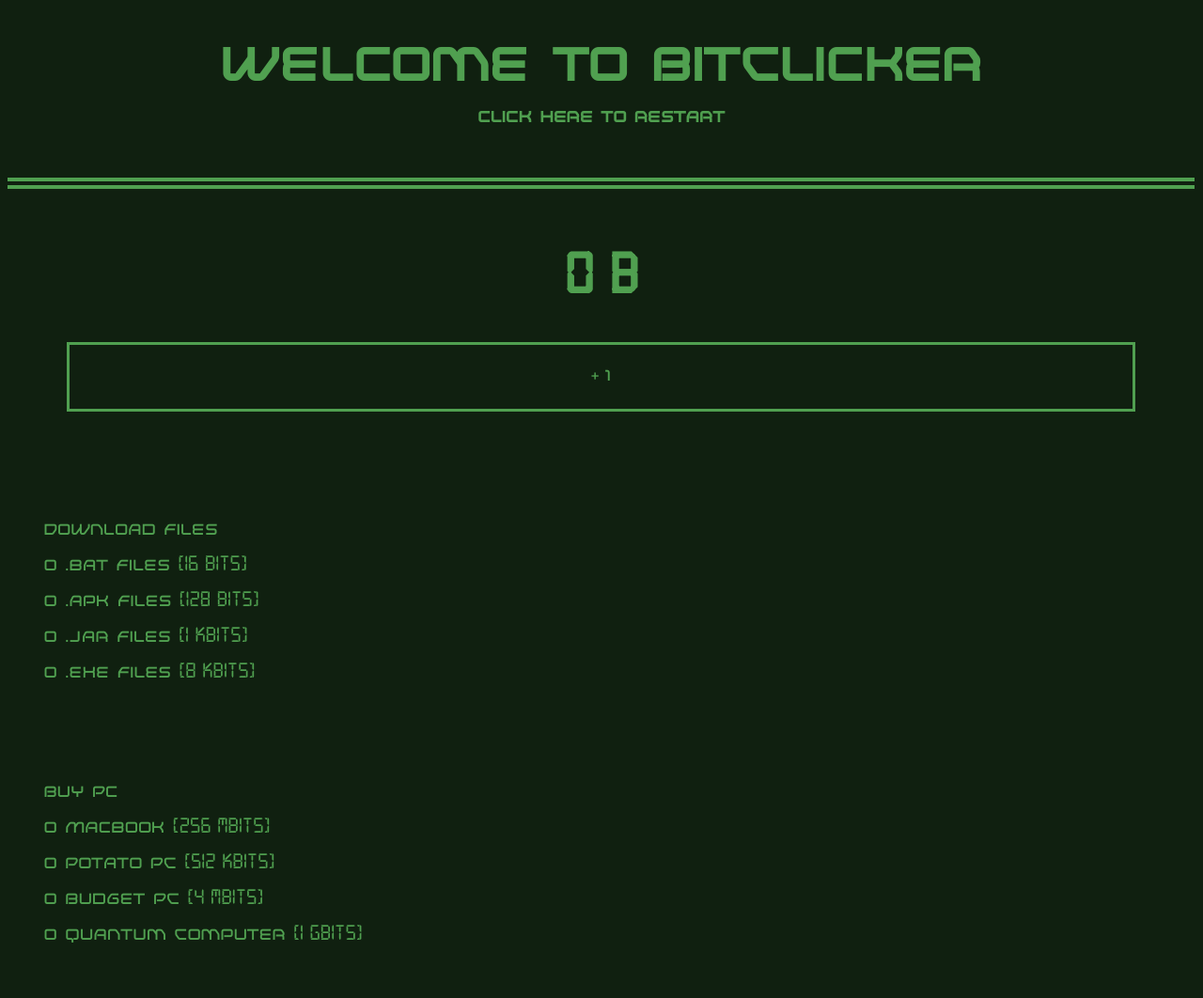
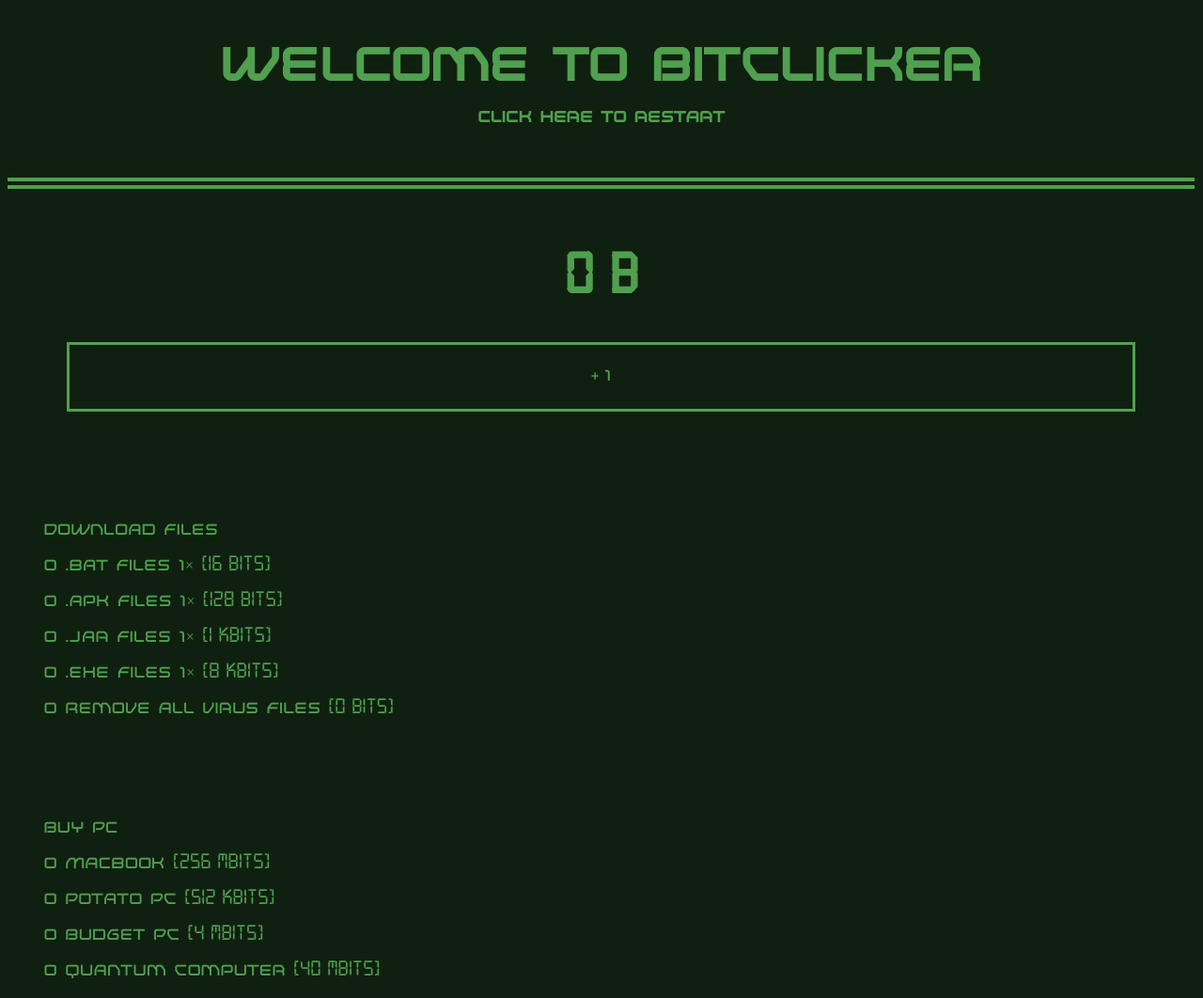
Before and after one commit to braerts/BitClicker, a plain HTML site: page index.html in a window 1280 px wide. Shown: the top 1062 px of the page at 94% size. Drawn offline with Linux system fonts and the light colour scheme.

Commit message:
Add files via upload

```diff
--- a/Script.js
+++ b/Script.js
@@ -15,6 +15,9 @@ var exePrice = 8192;
 var exeCount = 0;
 var exeValue = 512;
 var exeTotal = 0;
+var virusCount = 0;
+var virusValue = 512;
+var virusTotal = 0;
 var macPrice = 268435456;
 var macCount = 0;
 var macValue = 1;
@@ -30,7 +33,7 @@ var budgetCount = 0;
 var budgetValue = 1;
 var budgetTotal = 0;
 var budgetTimer = 0;
-var quantumPrice = 1073741824;
+var quantumPrice = 41943040;
 var quantumCount = 0;
 var quantumValue = 1;
 var quantumTotal = 0;
@@ -55,6 +58,9 @@ function onLoad () {
     exeCount = parseInt(localStorage.getItem("storedExeCount"))
     exeValue = parseInt(localStorage.getItem("storedExeValue"))
     exeTotal = parseInt(localStorage.getItem("storedExeTotal"))
+    virusCount = parseInt(localStorage.getItem("storedVirusCount"))
+    virusValue = parseInt(localStorage.getItem("storedVirusValue"))
+    virusTotal = parseInt(localStorage.getItem("storedVirusTotal"))
     macPrice = parseInt(localStorage.getItem("storedMacPrice"))
     macCount = parseInt(localStorage.getItem("storedMacCount"))
     macValue = parseInt(localStorage.getItem("storedMacValue"))
@@ -104,6 +110,12 @@ function onLoad () {
       else if (name == 4){
         exeCount ++
         exePrice = Math.round(exePrice * 1.15)}
+      else if (name == 5){
+        if (virusCount >= 1){
+          virusCount = 0}
+          bit = bit - Math.round(Math.floor(bit) / 100)}}
+        else {
+          virusCount = 0
     }
   }
   function buyPc (price, name){
@@ -160,59 +172,67 @@ function onLoad () {
   }
   //Dit is de game loop die elke 0.05 Seconde afgaat
   setInterval (function (){
-    bit = bit + batCount * batValue / 20 + apkCount * apkValue / 20 + jarCount * jarValue / 20 + exeCount * exeValue / 20
+    bit = bit + batCount * batValue / 20 + apkCount * apkValue / 20 + jarCount * jarValue / 20 + exeCount * exeValue / 20 - virusCount * virusValue / 20
     batTotal = batTotal + batCount * batValue / 20
     apkTotal = apkTotal + apkCount * apkValue / 20
     jarTotal = jarTotal + jarCount * jarValue / 20
     exeTotal = exeTotal + exeCount * exeValue / 20
+    virusTotal = virusTotal + virusCount * virusValue / 20
     clickValue = Math.round(1 + batValue * batCount * 0.2 + apkValue * apkCount * 0.2 + jarValue * jarCount * 0.2 + exeValue * exeCount * 0.2)
     compute (mac)
     compute (potato)
     compute (budget)
     compute (quantum)
-
+    if (bit < 0) {
+      bit = 0
+    }
     //Dit stuurt JS code door naar Index.html
     document.getElementById("title").innerHTML = bitConvert(Math.round(bit)) + "Bits - BitClicker"
     document.getElementById("bit").innerHTML = bitConvert(Math.round(bit))
     document.getElementById("clickValue").innerHTML = bitConvert(clickValue)
     document.getElementById("batPrice").innerHTML = bitConvert(batPrice)
     document.getElementById("batTotal").innerHTML = bitConvert(batTotal)
-    document.getElementById("batCount").innerHTML = Math.round(batCount)
+    document.getElementById("batCount").innerHTML = bitConvert(Math.round(batCount))
     document.getElementById("batValue").innerHTML = bitConvert(batValue)
     document.getElementById("batOutput").innerHTML = bitConvert(batValue * batCount)
     document.getElementById("apkPrice").innerHTML = bitConvert(apkPrice)
     document.getElementById("apkTotal").innerHTML = bitConvert(apkTotal)
-    document.getElementById("apkCount").innerHTML = Math.round(apkCount)
+    document.getElementById("apkCount").innerHTML = bitConvert(Math.round(apkCount))
     document.getElementById("apkValue").innerHTML = bitConvert(apkValue)
     document.getElementById("apkOutput").innerHTML = bitConvert(apkValue * apkCount)
     document.getElementById("jarPrice").innerHTML = bitConvert(jarPrice)
     document.getElementById("jarTotal").innerHTML = bitConvert(jarTotal)
-    document.getElementById("jarCount").innerHTML = Math.round(jarCount)
+    document.getElementById("jarCount").innerHTML = bitConvert(Math.round(jarCount))
     document.getElementById("jarValue").innerHTML = bitConvert(jarValue)
     document.getElementById("jarOutput").innerHTML = bitConvert(jarValue * jarCount)
     document.getElementById("exePrice").innerHTML = bitConvert(exePrice)
     document.getElementById("exeTotal").innerHTML = bitConvert(exeTotal)
-    document.getElementById("exeCount").innerHTML = Math.round(exeCount)
+    document.getElementById("exeCount").innerHTML = bitConvert(Math.round(exeCount))
     document.getElementById("exeValue").innerHTML = bitConvert(exeValue)
     document.getElementById("exeOutput").innerHTML = bitConvert(exeValue * exeCount)
+    document.getElementById("virusPrice").innerHTML = bitConvert(bit / 100)
+    document.getElementById("virusTotal").innerHTML = bitConvert(virusTotal)
+    document.getElementById("virusCount").innerHTML = bitConvert(Math.round(virusCount))
+    document.getElementById("virusValue").innerHTML = bitConvert(virusValue)
+    document.getElementById("virusOutput").innerHTML = bitConvert(virusValue * virusCount)
     document.getElementById("macPrice").innerHTML = bitConvert(macPrice)
     document.getElementById("macTotal").innerHTML = bitConvert(macTotal)
-    document.getElementById("macCount").innerHTML = Math.round(macCount)
+    document.getElementById("macCount").innerHTML = bitConvert(Math.round(macCount))
     document.getElementById("macValue").innerHTML = bitConvert(macValue)
     document.getElementById("macOutput").innerHTML = bitConvert(macValue * macCount)
     document.getElementById("potatoPrice").innerHTML = bitConvert(potatoPrice)
     document.getElementById("potatoTotal").innerHTML = bitConvert(potatoTotal)
-    document.getElementById("potatoCount").innerHTML = Math.round(potatoCount)
+    document.getElementById("potatoCount").innerHTML = bitConvert(Math.round(potatoCount))
     document.getElementById("potatoValue").innerHTML = bitConvert(potatoValue)
     document.getElementById("potatoOutput").innerHTML = bitConvert(potatoValue * potatoCount)
     document.getElementById("budgetPrice").innerHTML = bitConvert(budgetPrice)
     document.getElementById("budgetTotal").innerHTML = bitConvert(budgetTotal)
-    document.getElementById("budgetCount").innerHTML = Math.round(budgetCount)
+    document.getElementById("budgetCount").innerHTML = bitConvert(Math.round(budgetCount))
     document.getElementById("budgetValue").innerHTML = bitConvert(budgetValue)
     document.getElementById("budgetOutput").innerHTML = bitConvert(budgetValue * macCount)
     document.getElementById("quantumPrice").innerHTML = bitConvert(quantumPrice)
     document.getElementById("quantumTotal").innerHTML = bitConvert(quantumTotal)
-    document.getElementById("quantumCount").innerHTML = Math.round(quantumCount)
+    document.getElementById("quantumCount").innerHTML = bitConvert(Math.round(quantumCount))
     document.getElementById("quantumValue").innerHTML = bitConvert(quantumValue)
     document.getElementById("quantumOutput").innerHTML = bitConvert(quantumValue * quantumCount)
     save()
@@ -264,6 +284,9 @@ function onLoad () {
     localStorage.setItem("storedExeCount", exeCount)
     localStorage.setItem("storedExeValue", exeValue)
     localStorage.setItem("storedExeTotal", exeTotal)
+    localStorage.setItem("storedVirusCount", virusCount)
+    localStorage.setItem("storedVirusValue", virusValue)
+    localStorage.setItem("storedVirusTotal", virusTotal)
     localStorage.setItem("storedMacPrice", macPrice)
     localStorage.setItem("storedMacCount", macCount)
     localStorage.setItem("storedMacValue", macValue)
@@ -300,6 +323,9 @@ function onLoad () {
     exeCount = 0;
     exeValue = 512;
     exeTotal = 0;
+    virusCount = 0;
+    virusValue = 512;
+    virusTotal = 0;
     macPrice = 268435456;
     macCount = 0;
     macValue = 1;
@@ -315,7 +341,7 @@ function onLoad () {
     budgetValue = 1;
     budgetTotal = 0;
     budgetTimer = 0;
-    quantumPrice = 1073741824;
+    quantumPrice = 41943040;
     quantumCount = 0;
     quantumValue = 1;
     quantumTotal = 0;
--- a/Style.css
+++ b/Style.css
@@ -129,6 +129,15 @@ footer {
   padding-left: 5vw;
 }
 
+#virus:hover + .hidden {
+  display: block;
+  margin: auto;
+  text-align: left;
+  border: 0.2vw solid;
+  padding-top: 0.5vw;
+  padding-left: 5vw;
+}
+
 #mac:hover + .hidden {
   display: block;
   margin: auto;
--- a/index.html
+++ b/index.html
@@ -10,35 +10,44 @@
   <div id= "header" class="noSelect">
     <p1 onclick="changeBit (1000000)">Welcome To BitClicker</p1>
     <p onclick="restart ()" id="underLine">click here to restart</p>
+    <div class="hidden">
+      <h><span id="playtime"></span> Seconds</h>
+    </div>
   </div>
   <div id="container" class="noSelect">
     <p id="bits"><span id="bit"></span>b</p>
     <p id="addbit" onclick="addBit ()">+<span id="clickValue"></span></p>
     <div id="filedownload">
       <p id="upgradeMenu">Download Files</p>
-      <p id="bat"><span id="batCount"></span> .bat Files <span class="price" onclick="buyFile (batPrice, 1)">[<span class="price" id="batPrice"></span>bits]</span></p>
+      <p id="bat"><span id="batCount"></span>.bat Files 1× <span class="price" onclick="buyFile (batPrice, 1)">[<span class="price" id="batPrice"></span>bits]</span></p>
       <div class="hidden">
         <h>Produces <span id="batValue"></span>bits every second</h>
         <p>Output: <span id=batOutput></span>bits per second</p>
         <p>Produced: <span id=batTotal></span>bits in total</p>
       </div>
-      <p id="apk"><span id="apkCount"></span> .apk Files <span class="price" onclick="buyFile (apkPrice, 2)">[<span class="price" id="apkPrice"></span>bits]</span></p>
+      <p id="apk"><span id="apkCount"></span>.apk Files 1× <span class="price" onclick="buyFile (apkPrice, 2)">[<span class="price" id="apkPrice"></span>bits]</span></p>
       <div class="hidden">
         <h>Produces <span id="apkValue"></span>bits every second</h>
         <p>Output: <span id=apkOutput></span>bits per second</p>
         <p>Produced: <span id=apkTotal></span>bits in total</p>
       </div>
-      <p id="jar"><span id="jarCount"></span> .jar Files <span class="price" onclick="buyFile (jarPrice, 3)">[<span class="price" id="jarPrice"></span>bits]</span></p>
+      <p id="jar"><span id="jarCount"></span>.jar Files 1× <span class="price" onclick="buyFile (jarPrice, 3)">[<span class="price" id="jarPrice"></span>bits]</span></p>
       <div class="hidden">
         <h>Produces <span id="jarValue"></span>bits every second</h>
         <p>Output: <span id=jarOutput></span>bits per second</p>
         <p>Produced: <span id=jarTotal></span>bits in total</p>
       </div>
-      <p id="exe"><span id="exeCount"></span> .exe Files <span class="price" onclick="buyFile (exePrice, 4)">[<span class="price" id="exePrice"></span>bits]</span></p>
+      <p id="exe"><span id="exeCount"></span>.exe Files 1× <span class="price" onclick="buyFile (exePrice, 4)">[<span class="price" id="exePrice"></span>bits]</span></p>
       <div class="hidden">
         <h>Produces <span id="exeValue"></span>bits every second</h>
         <p>Output: <span id=exeOutput></span>bits per second</p>
         <p>Produced: <span id=exeTotal></span>bits in total</p>
+      </div>
+      <p id="virus"><span id="virusCount"></span>Remove all virus Files  <span class="price" onclick="buyFile (bit / 100, 5)">[<span class="price" id="virusPrice"></span>bits]</span></p>
+      <div class="hidden">
+        <h>Steals <span id="virusValue"></span>bits every second</h>
+        <p>Output: <span id=virusOutput></span>bits stolen per second</p>
+        <p>Stolen: <span id=virusTotal></span>bits stolen in total</p>
       </div>
     </div>
     <div id="upgradepc">
```
